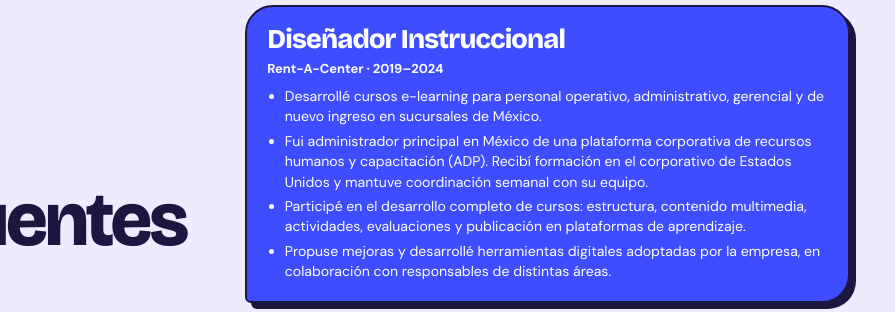
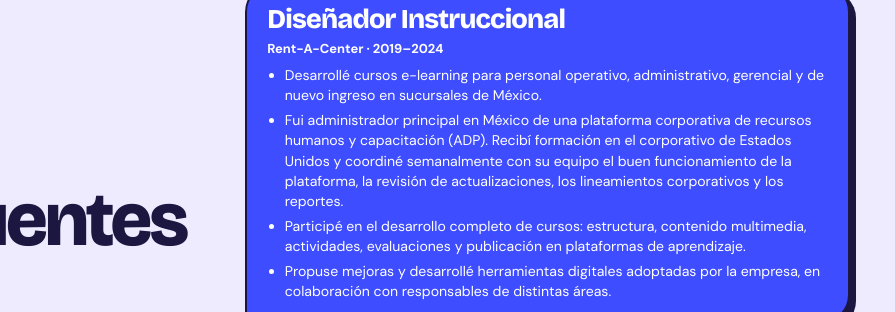
Before and after one commit to orlndox7/landofuentes, a plain HTML site: page cv.html in a window 1280 px wide. Shown: the part 159-471 px from the top of the page, 385-1280 px from the left. Drawn offline with nearby package versions, Linux system fonts and the light colour scheme.

Commit message:
Aclarar propósito de coordinación semanal con corporativo de Estados Unidos

```diff
--- a/cv.html
+++ b/cv.html
@@ -138,7 +138,7 @@ const data=[
  ]},
  {y:'2019',t:'Diseñador Instruccional',o:'Rent-A-Center · 2019–2024',a:'var(--blue)',k:'#fff',b:[
   'Desarrollé cursos e-learning para personal operativo, administrativo, gerencial y de nuevo ingreso en sucursales de México.',
-  'Fui administrador principal en México de una plataforma corporativa de recursos humanos y capacitación (ADP). Recibí formación en el corporativo de Estados Unidos y mantuve coordinación semanal con su equipo.',
+  'Fui administrador principal en México de una plataforma corporativa de recursos humanos y capacitación (ADP). Recibí formación en el corporativo de Estados Unidos y coordiné semanalmente con su equipo el buen funcionamiento de la plataforma, la revisión de actualizaciones, los lineamientos corporativos y los reportes.',
   'Participé en el desarrollo completo de cursos: estructura, contenido multimedia, actividades, evaluaciones y publicación en plataformas de aprendizaje.',
   'Propuse mejoras y desarrollé herramientas digitales adoptadas por la empresa, en colaboración con responsables de distintas áreas.'
  ]},
```
